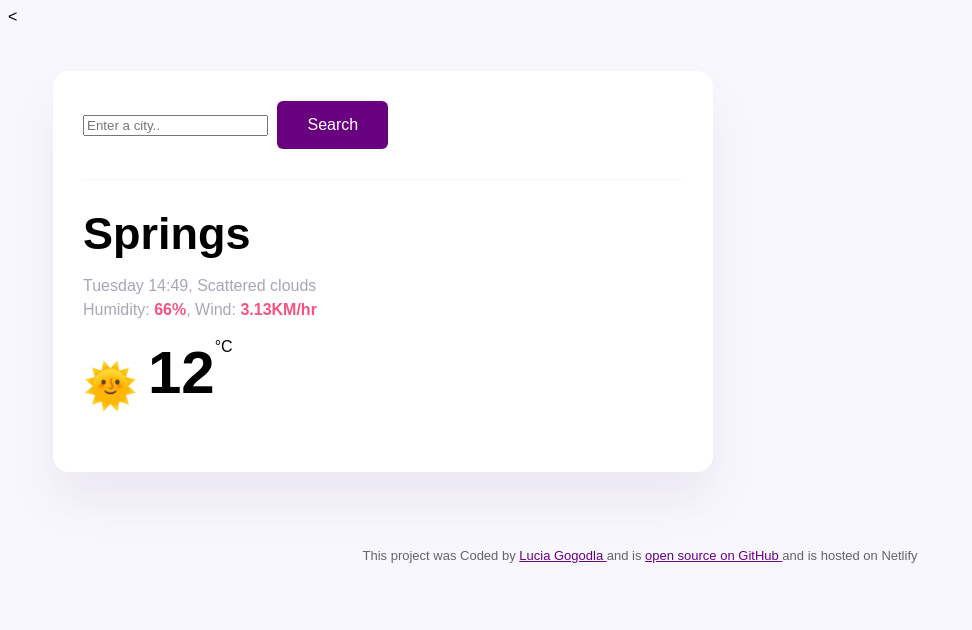
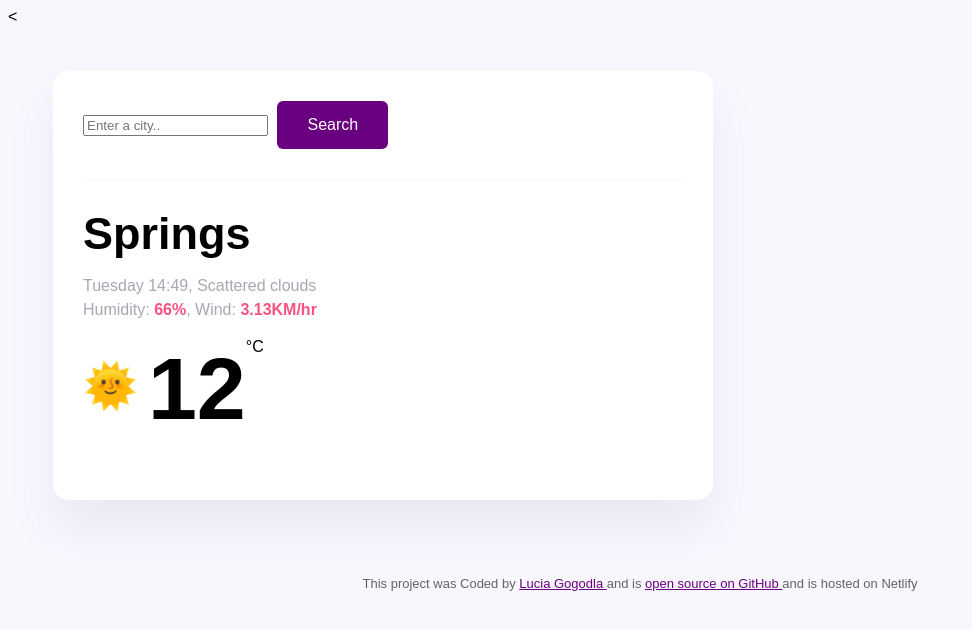
Before and after one commit to Siphiwe1/Weather-app-Lucia, a plain HTML site: page index.html in a window 1280 px wide. Shown: the whole page, without its empty margins (0-972 px from the left). Drawn offline with Linux system fonts and the light colour scheme; a web font is replaced by a local one.

Commit message:
returned the weather temperature back to 88px

```diff
--- a/src/style.css
+++ b/src/style.css
@@ -65,7 +65,7 @@ color: #f65282;
     display: flex;
 }
 .weather-app-temperature{
-    font-size: 60px;
+    font-size: 88px;
     font-weight: bold;
     margin-left: 10px;
 }
```
